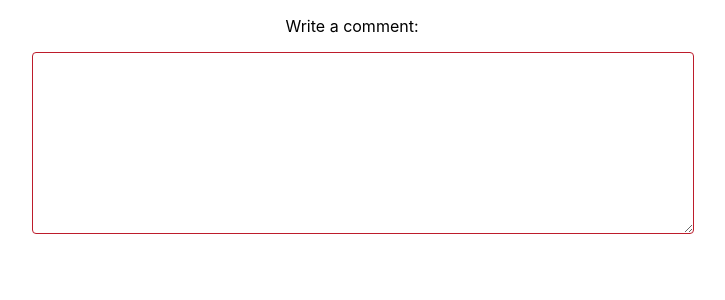
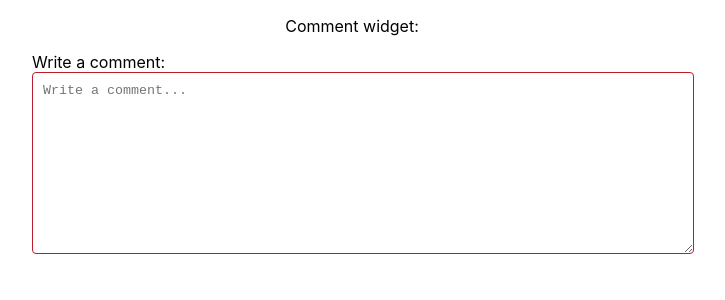
Before and after one commit to acelaya-trainings/user-mention-autocomplete, a React (Create React App) app: page / in a window 1280 px wide. Shown: the top 300 px of the page, without its empty margins (288-1013 px from the left). Built offline with nearby package versions, Linux system fonts and the light colour scheme.

Commit message:
Created test for MentionTextArea

```diff
--- a/src/App.tsx
+++ b/src/App.tsx
@@ -5,8 +5,8 @@ function App() {
   return (
     <div className="App">
       <section>
-        <p className="text-center">Write a comment:</p>
-        <MentionTextArea loadDataSet={() => fetch('/users.json').then(res => res.json())} />
+        <p className="text-center">Comment widget:</p>
+        <MentionTextArea loadUsers={() => fetch('/users.json').then(res => res.json())} />
       </section>
     </div>
   );
--- a/src/comment-widget/MentionTextArea.tsx
+++ b/src/comment-widget/MentionTextArea.tsx
@@ -4,24 +4,24 @@ import './MentionTextArea.css';
 import { UsersDropdown } from './UsersDropdown';
 
 interface MentionTextAreaProps {
-  loadDataSet: () => Promise<User[]>
+  loadUsers: () => Promise<User[]>
 }
 
-export const MentionTextArea: FC<MentionTextAreaProps> = ({ loadDataSet }) => {
+export const MentionTextArea: FC<MentionTextAreaProps> = ({ loadUsers }) => {
   const [filteringText, setFilteringText] = useState<string>('')
   const [inMentioningMode, setInMentioningMode] = useState<boolean>(false);
   const [users, setUsers] = useState<User[] | undefined>()
 
   useEffect(() => {
-    loadDataSet().then(setUsers);
-  }, []);
-  useEffect(() => {
-    console.log(filteringText);
-  }, [filteringText])
+    loadUsers().then(setUsers);
+  }, [loadUsers]);
 
   return (
     <div className="comment-widget-mention-text-area">
+      <label htmlFor="commentContainer">Write a comment:</label>
       <textarea
+        id="commentContainer"
+        placeholder="Write a comment..."
         className="comment-widget-mention-text-area__content"
         onKeyDown={(e) => {
           const currentlyTypedChar = e.nativeEvent.key;
@@ -45,7 +45,7 @@ export const MentionTextArea: FC<MentionTextAreaProps> = ({ loadDataSet }) => {
       />
       {filteringText !== '' && (
         <div className="comment-widget-mention-text-area__list">
-          {!users && 'Loading users...'}
+          {users === undefined && 'Loading users...'}
           {users && <UsersDropdown users={users} filteringText={filteringText} />}
         </div>
       )}
```
Also changed, not shown: package.json (+4 -3 lines), 2 other files (tests, documents, lock files or other folders).
